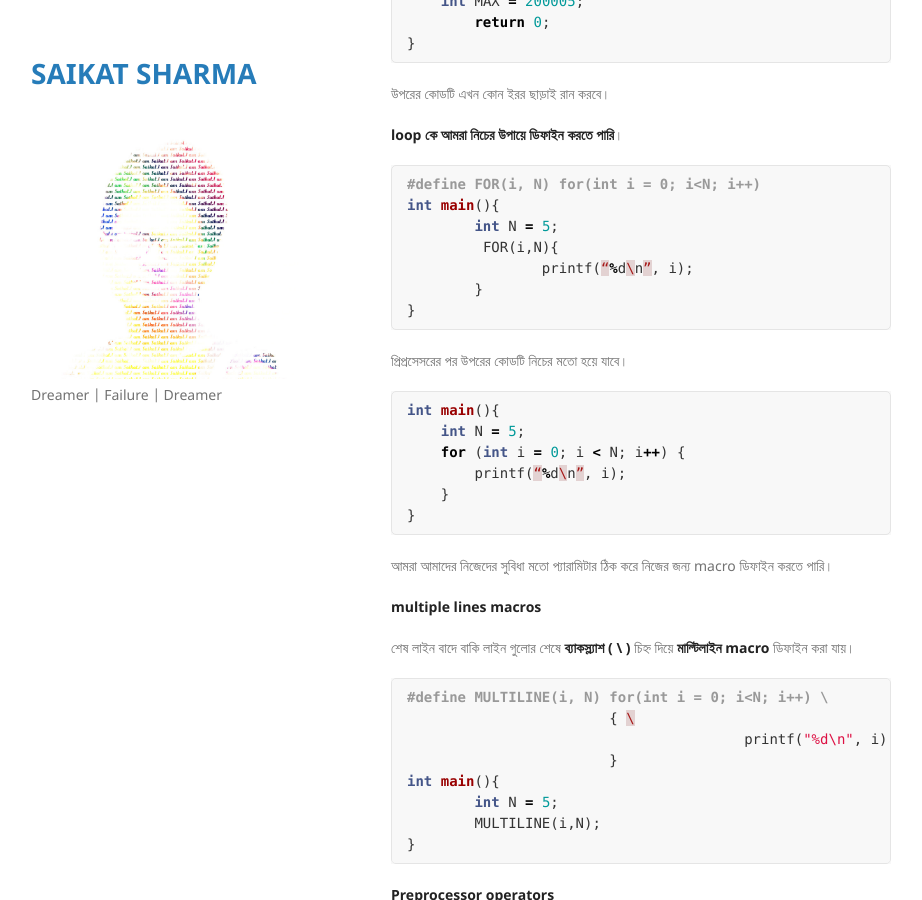
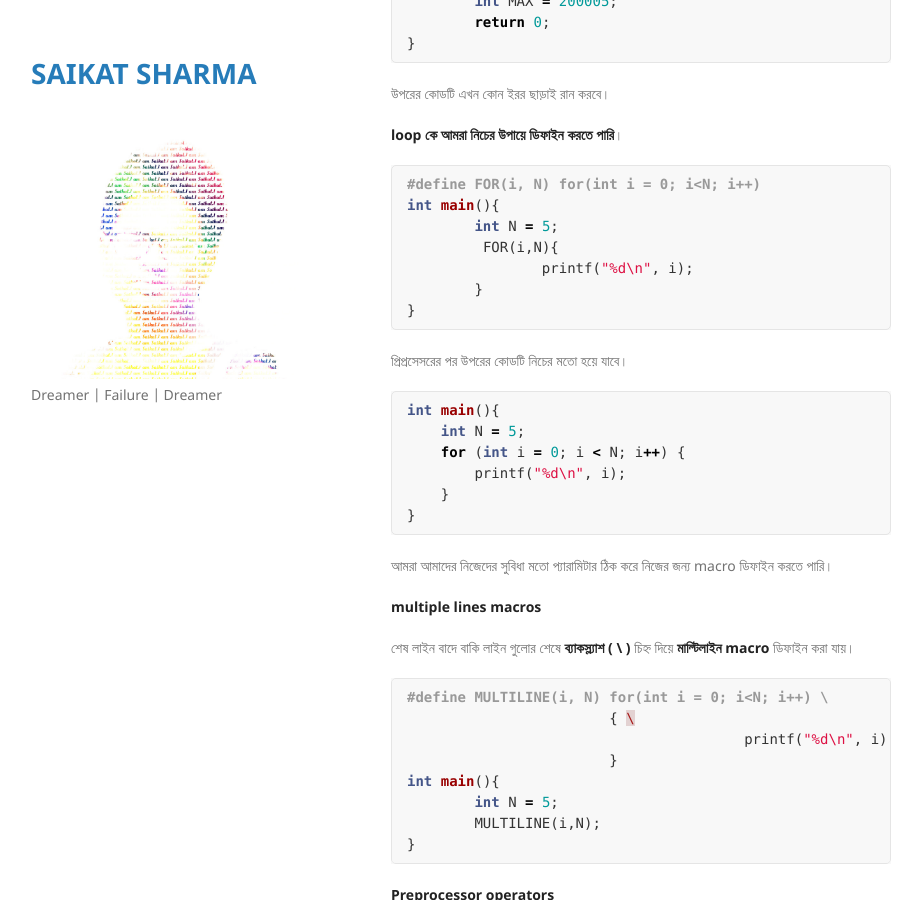
Before and after one commit to Saikat-S/Saikat-S.github.io, a Jekyll site: the page built from _posts/2020-05-27-Preprocessor-directives-part-one.md, in a window 1280 px wide and 900 px high, scrolled down 2946 px. Shown: the whole window, without its empty margins (179-1101 px from the left). Built offline with Jekyll 4.4.1, drawn with Linux system fonts in a browser that asks for light colours.

````diff
--- a/_posts/2020-05-27-Preprocessor-directives-part-one.md
+++ b/_posts/2020-05-27-Preprocessor-directives-part-one.md
@@ -119,7 +119,7 @@ int main(){
 int main(){
 	int arr[MAX];
 	#undef MAX
-    int MAX = 200005;
+	int MAX = 200005;
 	return 0;
 }
 ```
@@ -127,21 +127,23 @@ int main(){
 উপরের কোডটি এখন কোন ইরর ছাড়াই রান করবে।
 
 **loop কে আমরা নিচের উপায়ে ডিফাইন করতে পারি**।
+
 ```c
 #define FOR(i, N) for(int i = 0; i<N; i++)
 int main(){
 	int N = 5;
    	 FOR(i,N){
-		printf(“%d\n”, i);
+		printf("%d\n", i);
 	}
 }
 ```
 প্রিপ্রসেসরের পর উপরের কোডটি নিচের মতো হয়ে যাবে।
+
 ```c
 int main(){
     int N = 5;
     for (int i = 0; i < N; i++) {
-        printf(“%d\n”, i);
+        printf("%d\n", i);
     }
 }
 ```
@@ -157,7 +159,7 @@ int main(){
                         }
 int main(){
 	int N = 5;
-   	MULTILINE(i,N);
+	MULTILINE(i,N);
 }
 ```
 
@@ -171,7 +173,7 @@ int main(){
 ```c
 #define STR(x) #x
 int main(){
-    printf("%s\n", STR(hello));
+	printf("%s\n", STR(hello));
 	printf("%s\n", STR("hello"));
 }
 ```
@@ -187,8 +189,8 @@ hello
 ```c
 #define MERGE(a, b) a##b
 int main(){
-	 int c = MERGE(12,345);
-	 printf("%d\n", c);
+	int c = MERGE(12,345);
+	printf("%d\n", c);
 }
 ```
 ```c
````
